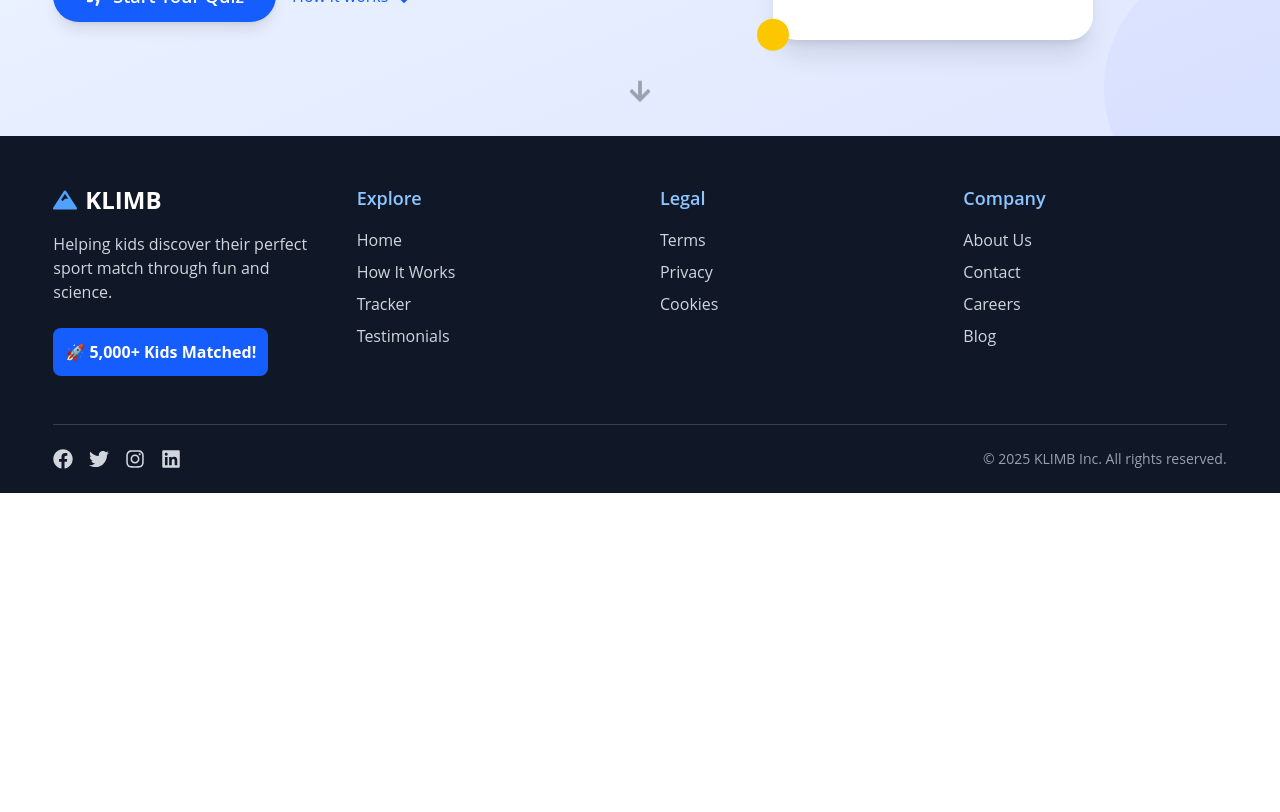
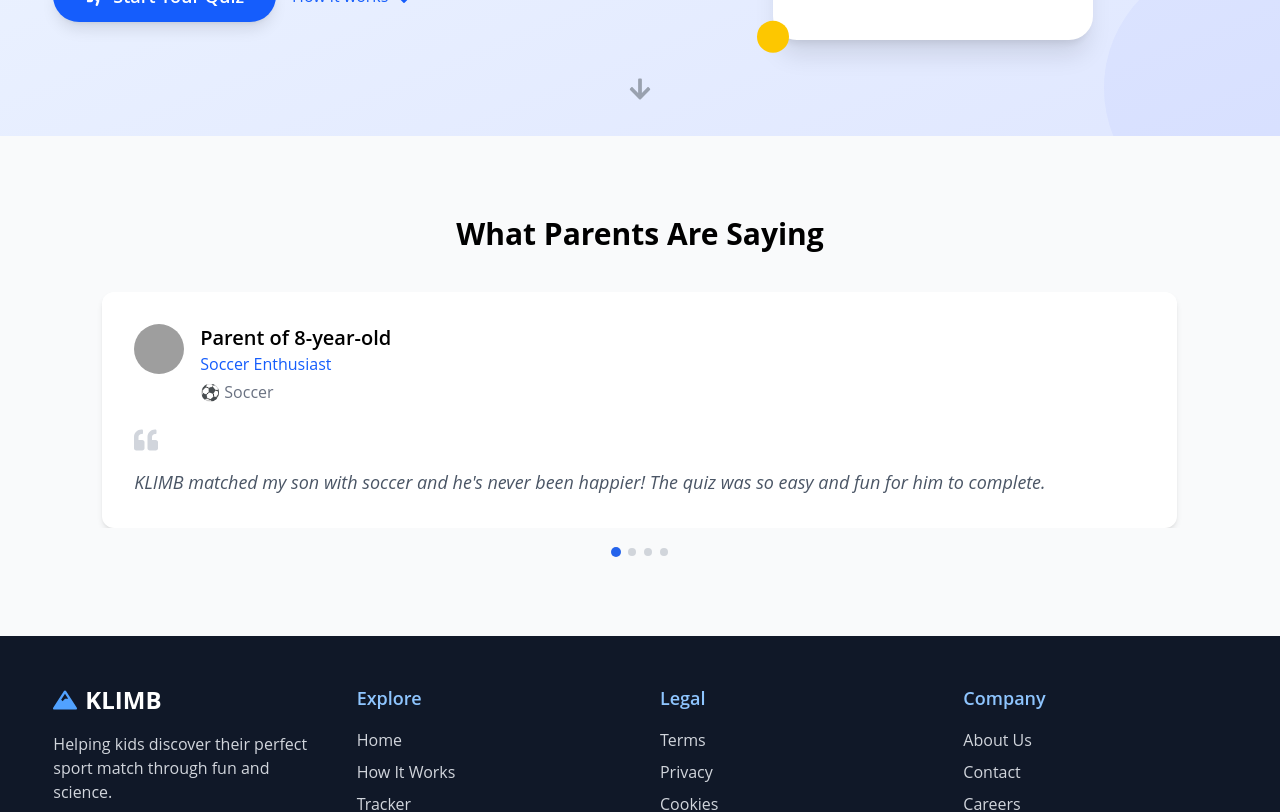
Before and after one commit to jahidhasan6676/klimb-task, a React (Vite) app: page / in a window 1280 px wide. Shown: the part 440-1252 px from the top of the page. Before the commit the page ends 933 px from the top, so only its background shows below. Built offline with nearby package versions, Linux system fonts and the light colour scheme; grey boxes are pictures that could not be loaded.

Commit message:
complete tesmonials carousel section

```diff
--- a/package.json
+++ b/package.json
@@ -15,6 +15,7 @@
     "react": "^19.1.0",
     "react-dom": "^19.1.0",
     "react-icons": "^5.5.0",
+    "swiper": "^11.2.8",
     "tailwindcss": "^4.1.8"
   },
   "devDependencies": {
--- /dev/null
+++ b/src/components/HomeSection/Testimonials.jsx
@@ -0,0 +1,108 @@
+import { Swiper, SwiperSlide } from 'swiper/react';
+import { Navigation, Pagination } from 'swiper/modules';
+import { FaQuoteLeft } from 'react-icons/fa';
+
+// Import Swiper styles
+import 'swiper/css';
+import 'swiper/css/navigation';
+import 'swiper/css/pagination';
+
+const Testimonials = () => {
+  const testimonials = [
+    {
+      id: 1,
+      name: "Parent of 8-year-old",
+      role: "Soccer Enthusiast",
+      quote: "KLIMB matched my son with soccer and he's never been happier! The quiz was so easy and fun for him to complete.",
+      sport: "⚽ Soccer",
+      image: "https://i.ibb.co/NgHRy9nz/jahid.jpg"
+    },
+    {
+      id: 2,
+      name: "Mother of 10-year-old",
+      role: "Swimming Family",
+      quote: "We never would have thought of swimming, but after the KLIMB match, our daughter is thriving in the pool!",
+      sport: "🏊 Swimming",
+      image: "https://i.ibb.co/pXPRh3q/IMG-0478.jpg"
+    },
+    {
+      id: 3,
+      name: "Father of 7-year-old",
+      role: "Basketball Coach",
+      quote: "The accuracy of the sport matching surprised me. My shy kid turned into a confident basketball player!",
+      sport: "🏀 Basketball",
+      image: "https://i.ibb.co/Z62TctDH/DAN-STEVENS-1.webp"
+    },
+    {
+      id: 4,
+      name: "Parents of 9-year-old",
+      role: "Gymnastics Fans",
+      quote: "From the first trial class, we knew KLIMB got it right. She's naturally flexible and loves the challenge!",
+      sport: "🤸 Gymnastics",
+      image: "https://i.ibb.co/yX1VGdX/IMG-0374.jpg"
+    }
+  ];
+
+  return (
+    <section className="py-20 bg-gray-50">
+      <div className="w-11/12 mx-auto">
+        <h2 className="text-3xl font-bold text-center mb-10">
+          What Parents Are Saying
+        </h2>
+
+        <Swiper
+          modules={[Navigation, Pagination]}
+          spaceBetween={30}
+          slidesPerView={1}
+          pagination={{
+            clickable: true,
+            el: '.testimonial-pagination',
+            bulletClass: 'testimonial-bullet',
+            bulletActiveClass: 'testimonial-bullet-active',
+            renderBullet: (index, className) => {
+              return `<span class="${className} w-2 h-2 md:w-2 md:h-2 inline-block rounded-full mx-1 transition-all"></span>`;
+            },
+          }}>
+          {testimonials.map((testimonial) => (
+            <SwiperSlide key={testimonial.id}>
+              <div className="bg-white p-4 sm:p-8 rounded-xl shadow-md w-11/12 mx-auto">
+                <div className="flex items-start mb-4 md:mb-6">
+                  <img className="w-[50px] h-[50px] rounded-full object-cover mr-3 md:mr-4" src={testimonial.image} alt='profile'/>
+                  <div>
+                    <h3 className="text-lg md:text-xl font-semibold">{testimonial.name}</h3>
+                    <p className="text-blue-600 text-sm md:text-base">{testimonial.role}</p>
+                    <p className="text-gray-500 mt-1 text-sm md:text-base">{testimonial.sport}</p>
+                  </div>
+                </div>
+                <FaQuoteLeft className="text-gray-300 text-xl md:text-2xl mb-3 md:mb-4" />
+                <p className="text-gray-600 text-base md:text-lg italic">
+                  {testimonial.quote}
+                </p>
+              </div>
+            </SwiperSlide>
+          ))}
+        </Swiper>
+
+        {/* Custom Pagination */}
+        <div className="testimonial-pagination flex justify-center mt-5"></div>
+      </div>
+
+      <style jsx global>{`
+        .testimonial-bullet {
+          background-color: #D1D5DB;
+          opacity: 1;
+        }
+        .testimonial-bullet-active {
+          background-color: #2563EB;
+          transform: scale(1.25);
+        }
+        .swiper-button-disabled {
+          opacity: 0.5;
+          cursor: not-allowed;
+        }
+      `}</style>
+    </section>
+  );
+};
+
+export default Testimonials;
--- a/src/layout/MainLayout.jsx
+++ b/src/layout/MainLayout.jsx
@@ -6,7 +6,7 @@ const MainLayout = () => {
     return (
         <div>
             <Navbar/>
-            <div>
+            <div className='min-h-[calc(100vh-397px)]'>
                <Outlet/>
             </div>
            <Footer/>
--- a/src/pages/Home.jsx
+++ b/src/pages/Home.jsx
@@ -1,11 +1,12 @@
 import React from 'react';
 import HeroSection from '../components/HomeSection/HeroSection';
+import Testimonials from '../components/HomeSection/Testimonials';
 
 const Home = () => {
     return (
         <div>
             <HeroSection/>
-
+            <Testimonials/>
         </div>
     );
 };
```
Also changed, not shown: 1 other file (tests, documents, lock files or other folders).
